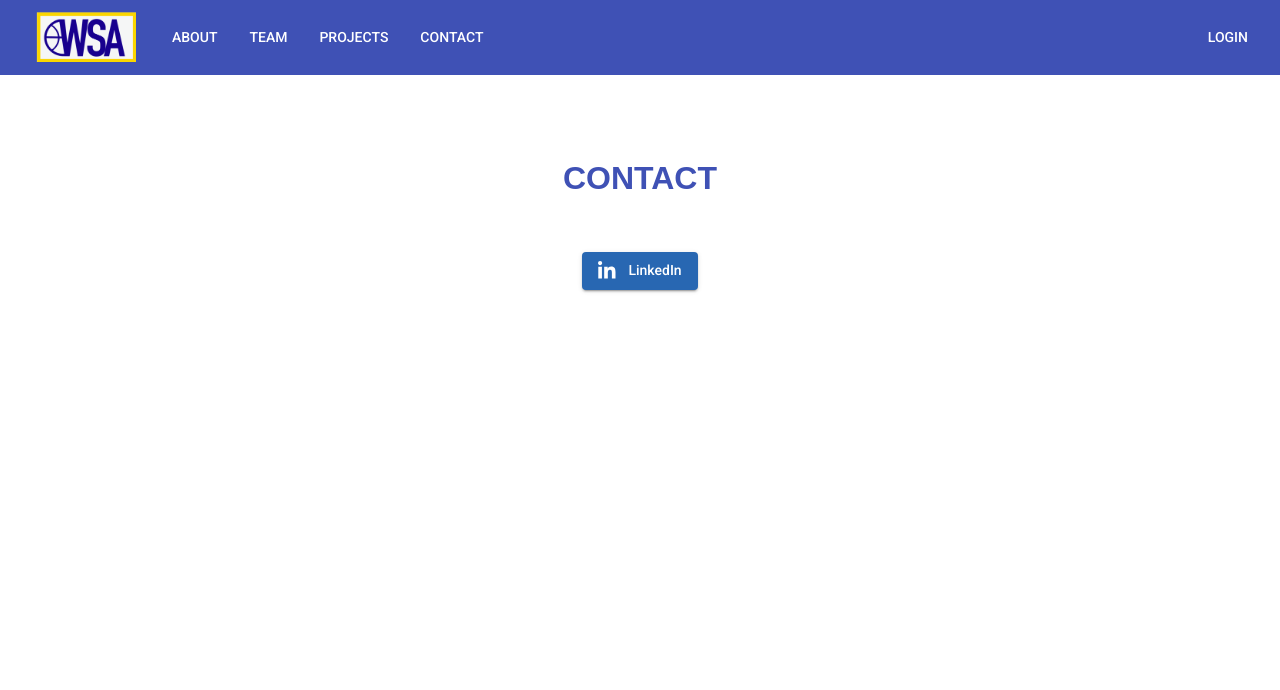
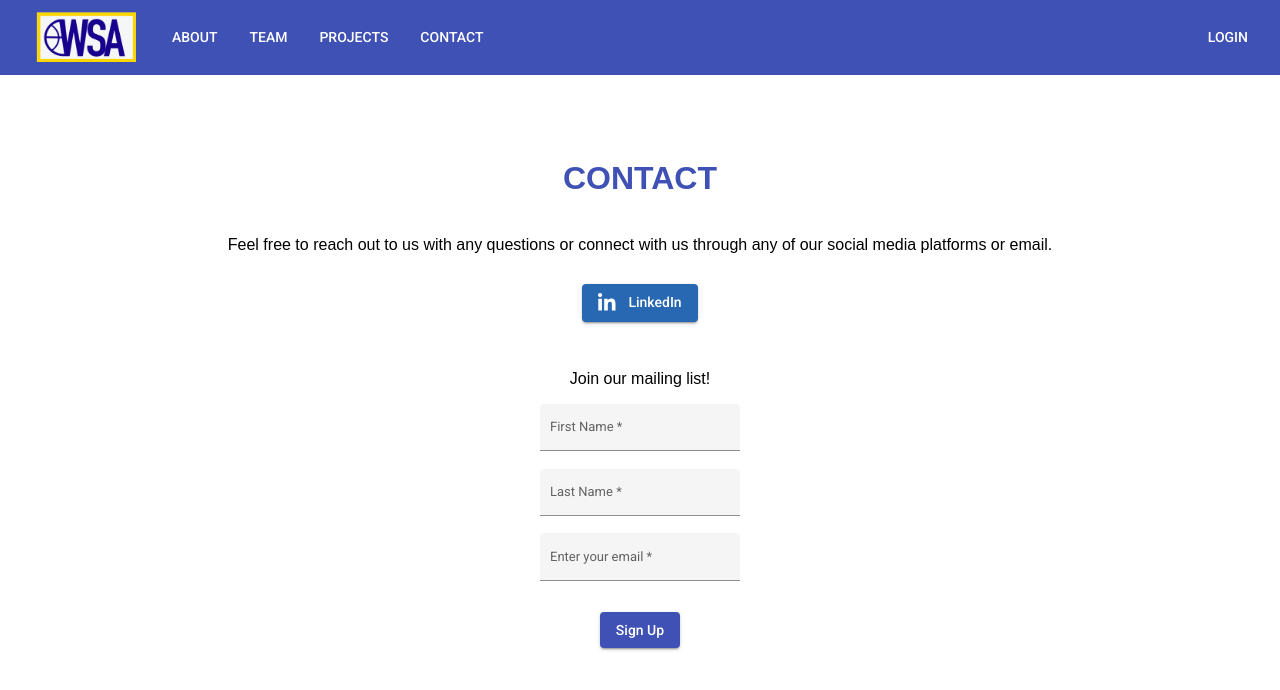
Before and after one commit to WolverineSportsAnalytics/wsa-web, an Angular app: page /contact in a window 1280 px wide. Shown: the top 690 px of the page. Built offline with nearby package versions, Linux system fonts and the light colour scheme.

Commit message:
need to finish email list form

```diff
--- a/src/app/contact/contact.component.css
+++ b/src/app/contact/contact.component.css
@@ -2,6 +2,10 @@
   margin-top: 10em;
   text-align: center;
   color: #3F51B5;
+}
+
+#reach-out {
+  color: black;
 }
 
 .linkedin-in {
@@ -12,9 +16,26 @@
 .linkedin-button {
   background-color: #2867B2;
   color: #FFFFFF;
+  margin-top: 1em;
 }
 
 .tab-1{
 	display: inline-block;
   width: 0.9em;
 }
+
+.email-list {
+  text-align: center;
+  margin-top: 3em;
+  font-size: 16px;
+}
+
+.form {
+  font-size: 13px;
+}
+
+.signup {
+  margin-top: 1em;
+  background-color: #3F51B5;
+  color: #FFFFFF;
+}
--- a/src/app/contact/contact.component.html
+++ b/src/app/contact/contact.component.html
@@ -1,7 +1,38 @@
 <div class="header">
   <h1 color="primary">CONTACT</h1>
-  <p><br></p>
+  <p id="reach-out">
+    <br>Feel free to reach out to us with any questions or connect with us through any of our social media platforms or email.
+  </p>
   <button mat-raised-button (click)="goToUrl(wsaLinkedin)" class="linkedin-button">
     <fa-icon [icon]="faLinkedinIn" class="linkedin-in"></fa-icon><span class="tab-1"></span>LinkedIn
   </button>
 </div>
+<div class="email-list">
+  <p>Join our mailing list!</p>
+  <div class="form">
+
+    <div>
+      <mat-form-field appearance="fill" id="firstName">
+        <mat-label>First Name</mat-label>
+        <input matInput placeholder="Justin" [formControl]="firstName" required>
+      </mat-form-field>
+    </div>
+
+    <div>
+      <mat-form-field appearance="fill" id="lastName">
+        <mat-label>Last Name</mat-label>
+        <input matInput placeholder="Liss" [formControl]="lastName" required>
+      </mat-form-field>
+    </div>
+
+    <div>
+      <mat-form-field appearance="fill">
+        <mat-label>Enter your email</mat-label>
+        <input matInput placeholder="uniqname@umich.edu" [formControl]="email" required>
+        <mat-error *ngIf="email.invalid">{{getErrorMessage()}}</mat-error>
+      </mat-form-field>
+    </div>
+
+  </div>
+  <button mat-raised-button class="signup">Sign Up</button>
+</div>
--- a/src/app/contact/contact.component.ts
+++ b/src/app/contact/contact.component.ts
@@ -1,5 +1,7 @@
 import { Component, OnInit } from '@angular/core';
 import { faGithub, faLinkedinIn } from '@fortawesome/free-brands-svg-icons';
+import {MatInputModule} from '@angular/material/input';
+import {FormControl, Validators} from '@angular/forms';
 
 @Component({
   selector: 'app-contact',
@@ -13,7 +15,6 @@ export class ContactComponent implements OnInit {
 
   public wsaLinkedin: string;
 
-
   constructor() {
     this.wsaLinkedin = 'https://www.linkedin.com/company/wolverinesportsanalytics/';
   }
@@ -22,6 +23,18 @@ export class ContactComponent implements OnInit {
     location.href = url;
   }
 
+  email = new FormControl('', [Validators.required, Validators.email]);
+  firstName = new FormControl('', [Validators.required]);
+  lastName = new FormControl('', [Validators.required]);
+
+  getErrorMessage() {
+    if (this.email.hasError('required')) {
+      return 'You must enter a value';
+    }
+
+    return this.email.hasError('email') ? 'Not a valid email' : '';
+  }
+
   ngOnInit(): void {
   }
 
```
